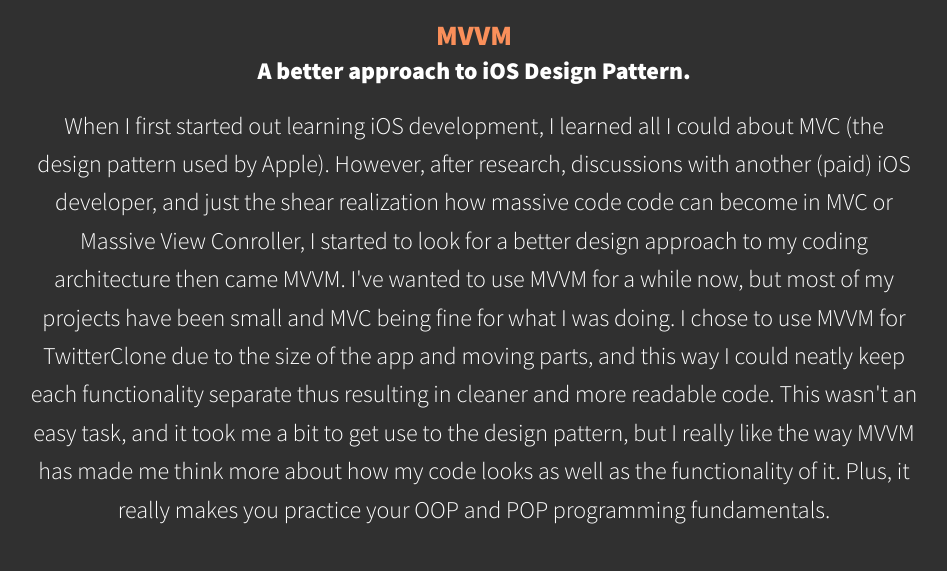
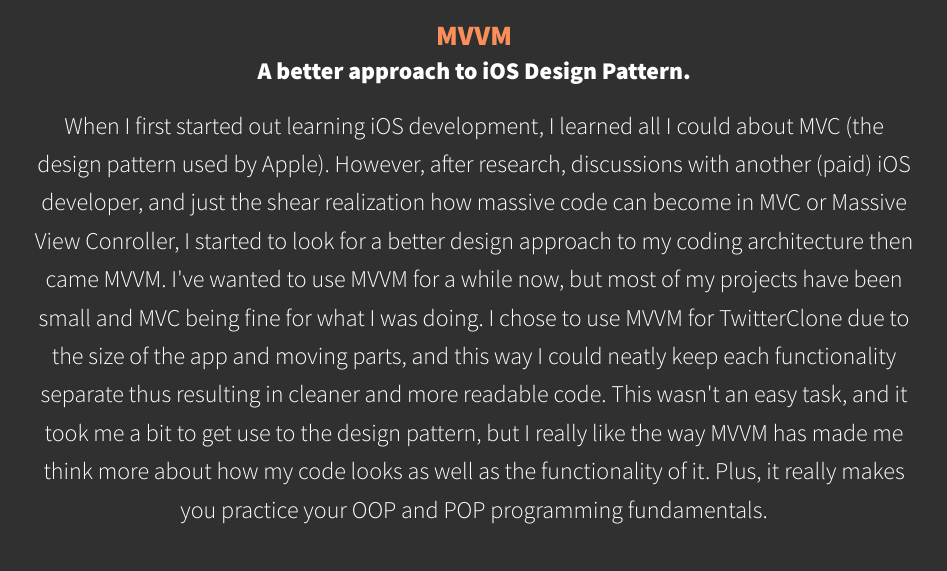
Before and after one commit to patterson-dtaylor/static-portfolio, a website: page portfolio-items/portfolio-item_twitterclone.html in a window 1280 px wide. Shown: the part 2755-3326 px from the top of the page, without its empty margins (186-1133 px from the left). Drawn offline with nearby package versions, Linux system fonts and the light colour scheme; grey boxes are pictures that could not be loaded.

Commit message:
fixing typos

```diff
--- a/portfolio-items/portfolio-item_twitterclone.html
+++ b/portfolio-items/portfolio-item_twitterclone.html
@@ -82,7 +82,7 @@
             <h3 class="tools-list__title"><strong>MVVM</strong>A better approach to iOS Design Pattern.</h3>
             <p>
               When I first started out learning iOS development, I learned all I could about MVC (the design pattern used by Apple).
-              However, after research, discussions with another (paid) iOS developer, and just the shear realization how massive code
+              However, after research, discussions with another (paid) iOS developer, and just the shear realization how massive
               code can become in MVC or Massive View Conroller, I started to look for a better design approach to my coding architecture
               then came MVVM.  I've wanted to use MVVM for a while now, but most of my projects have been small and MVC being fine for
               what I was doing. I chose to use MVVM for TwitterClone due to the size of the app and moving parts, and this way I could
```
Also changed, not shown: index.html (+1 -1 lines).
